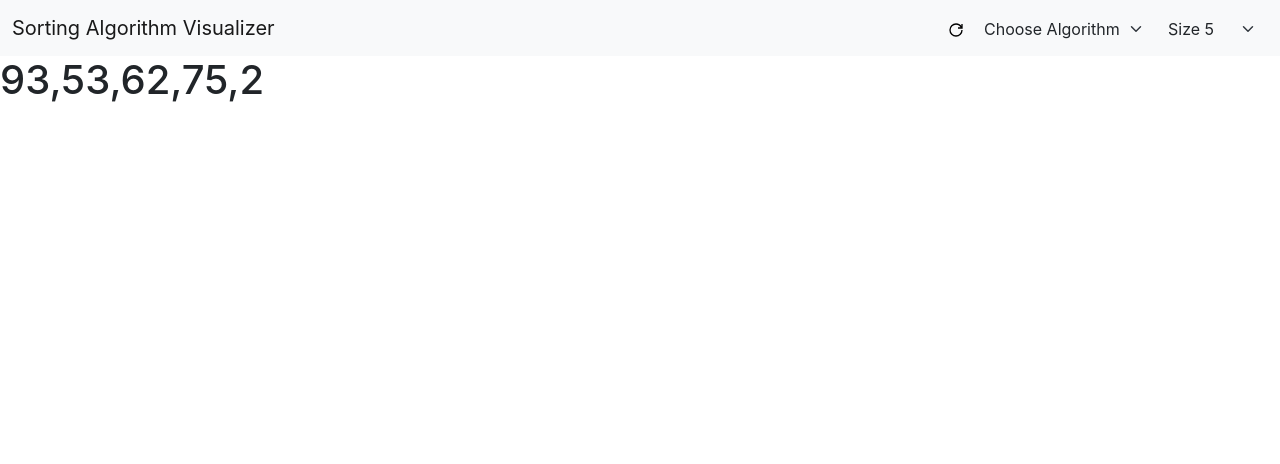
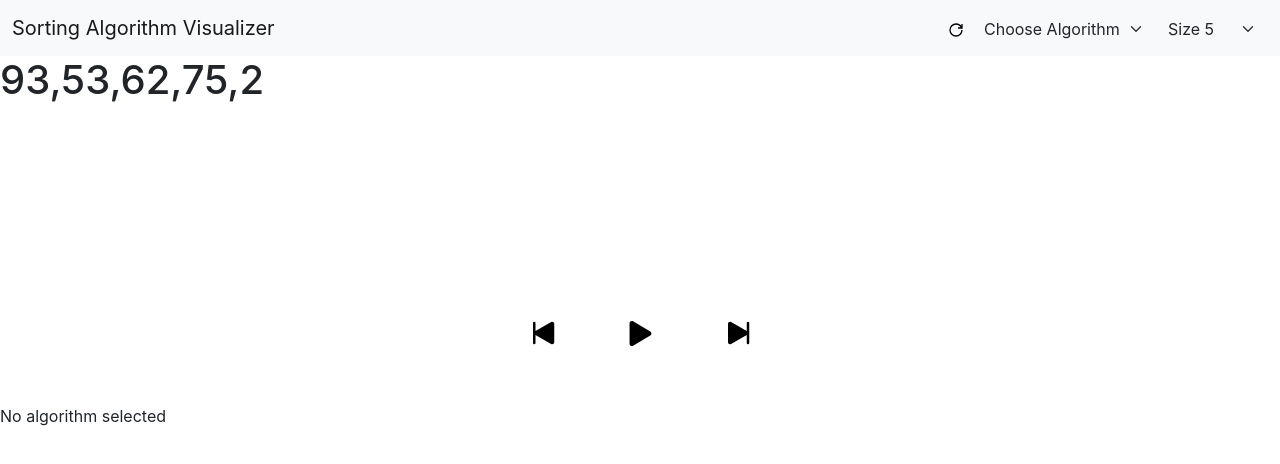
Before and after one commit to nathanaeng/sorting-visualizer, a React (Create React App) app: page / in a window 1280 px wide. Shown: the top 464 px of the page. Built offline with nearby package versions, Linux system fonts and the light colour scheme.

Commit message:
Implemented selection sort without animations and controls

```diff
--- a/src/App.js
+++ b/src/App.js
@@ -1,11 +1,13 @@
-import { useEffect, useState } from 'react';
+import { useEffect } from 'react';
+import ReactDOM from 'react-dom';
 import Header from './components/Header';
+import Controls from './components/Controls';
+import Bar from './components/Bar';
+import SelectionSort from './algorithms/SelectionSort';
 
 function App() {
-
   let algorithm;
   let size = 5;
-
   // randomly generated array with values between 0-100
   let array = Array.from({length: 5}, () => Math.floor(Math.random() * 100));
 
@@ -15,10 +17,19 @@ function App() {
 
     const algorithms = document.querySelector('.algorithms').firstElementChild;
     algorithms.addEventListener('change', () => {
-      algorithm = algorithms.value
+      algorithm = algorithms.value;
+      // Unmount previous algorithm component being rendered
+      ReactDOM.unmountComponentAtNode(document.querySelector('.algorithm'));
+      switch(algorithm) {
+        case 'Selection Sort':
+          ReactDOM.render(<SelectionSort arr={array}/>, document.querySelector('.algorithm'));
+          break;
+        default:
+          document.querySelector('.algorithm').innerHTML = `No algorithm selected`;
+      }
+
       console.log(algorithm);
     });
-
     const sizes = document.querySelector('.sizes').firstElementChild;
     sizes.addEventListener('change', () => {
       size = Number(sizes.value.split(' ')[1]);
@@ -35,6 +46,8 @@ function App() {
     <div>
       <Header updateArray={updateArray}/>
       <div className="array" style={{wordWrap: "break-word"}}></div>
+      <Controls />
+      <div className="algorithm">No algorithm selected</div>
     </div>
   );
 }
--- /dev/null
+++ b/src/algorithms/SelectionSort.js
@@ -0,0 +1,38 @@
+import React from 'react';
+import { useEffect } from 'react';
+
+const SelectionSort = ({ arr }) => {
+  function swap(arr, xp, yp) {
+    let temp = arr[xp];
+    arr[xp] = arr[yp];
+    arr[yp] = temp;
+  }
+
+  function selectionSort(arr) {
+    for(let i=0; i<arr.length-1; i++) {
+      let minIdx = i;
+      for(let j=i+1; j<arr.length; j++) {
+        if(arr[j] < arr[minIdx]) {
+          minIdx = j;
+        }
+      }
+
+      swap(arr, minIdx, i);
+    }
+    document.querySelector('.array').innerHTML = `<h1>${arr}</h1>`;
+  }
+
+  useEffect(() => {
+    document.querySelector('.play').addEventListener('click', () => {
+      selectionSort(arr);
+    });
+  });
+
+  return(
+    <div>
+      <h1>Selection Sort</h1>
+    </div>
+  );
+};
+
+export default SelectionSort;
--- /dev/null
+++ b/src/components/Bar.js
@@ -0,0 +1,9 @@
+import React from 'react';
+
+const Bar = ({ value }) => {
+    return(
+        <div className="bar" style={{height: `${4*value}px`, width:`20px`}}></div>
+    );
+};
+
+export default Bar;
--- /dev/null
+++ b/src/components/Controls.js
@@ -0,0 +1,18 @@
+import React from 'react';
+import { FaPlay } from 'react-icons/fa'
+import { BsFillSkipStartFill, BsFillSkipEndFill } from 'react-icons/bs'
+
+
+const Controls = () => {
+  return(
+    <div className="center">
+    <div className="controls">
+        <button className="prev"><BsFillSkipStartFill style={{fontSize: "40px"}}/></button>
+        <button className="play"><FaPlay style={{fontSize: "25px"}}/></button>
+        <button className="next"><BsFillSkipEndFill style={{fontSize: "40px"}}/></button>
+    </div>
+    </div>
+  );
+};
+
+export default Controls;
--- a/src/index.css
+++ b/src/index.css
@@ -24,3 +24,38 @@ code {
 .refresh {
   cursor: pointer;
 }
+
+.center {
+  display: flex;
+  justify-content: center;
+}
+
+.controls {
+  display: grid;
+  grid-template-columns: repeat(3, rf);
+  width: 300px;
+  margin-top: 200px;
+  margin-bottom: 50px;
+}
+
+.prev {
+  border: none;
+  background-color: transparent;
+  grid-column: 1;
+}
+
+.play {
+  border: none;
+  background-color: transparent;
+  grid-column: 2;
+}
+
+.next {
+  border: none;
+  background-color: transparent;
+  grid-column: 3;
+}
+
+.bar {
+  background-color: red;
+}
```
Also changed, not shown: src/components/Select copy.js (deleted, +0 -44 lines).
